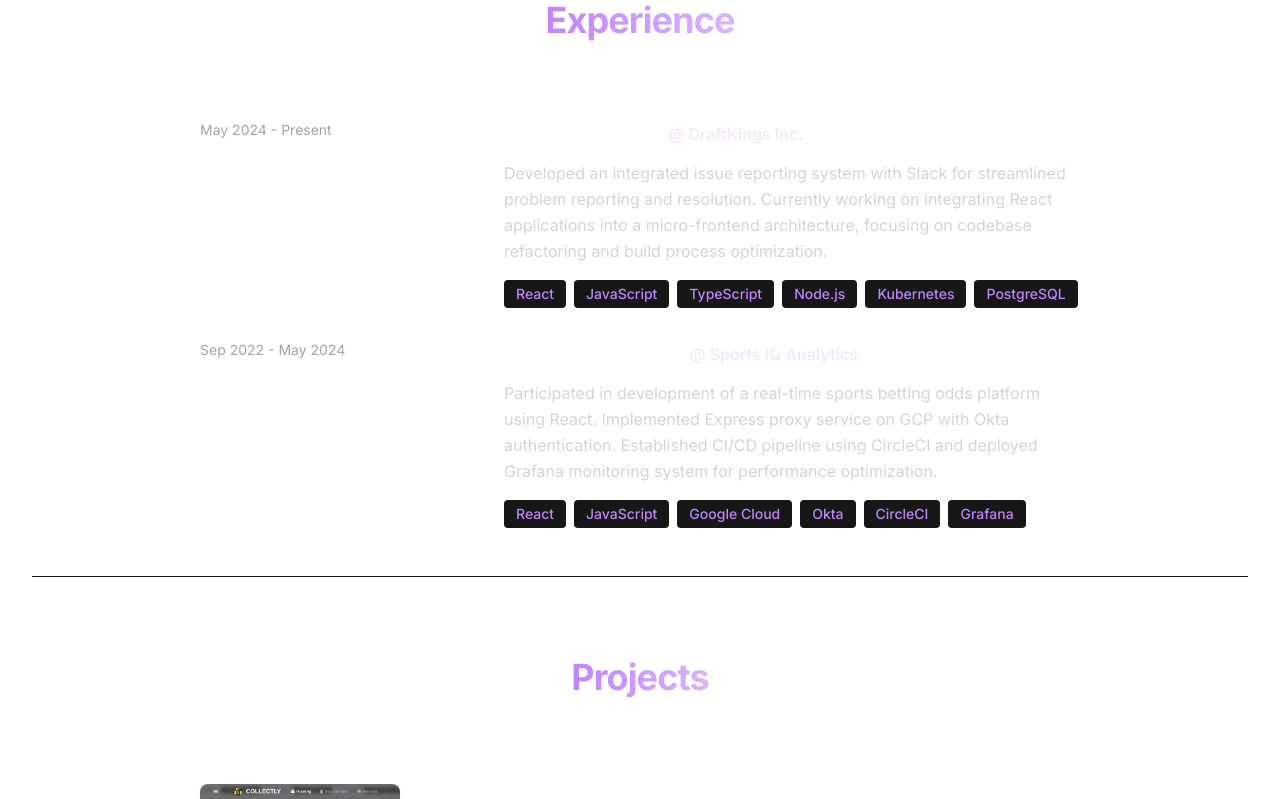
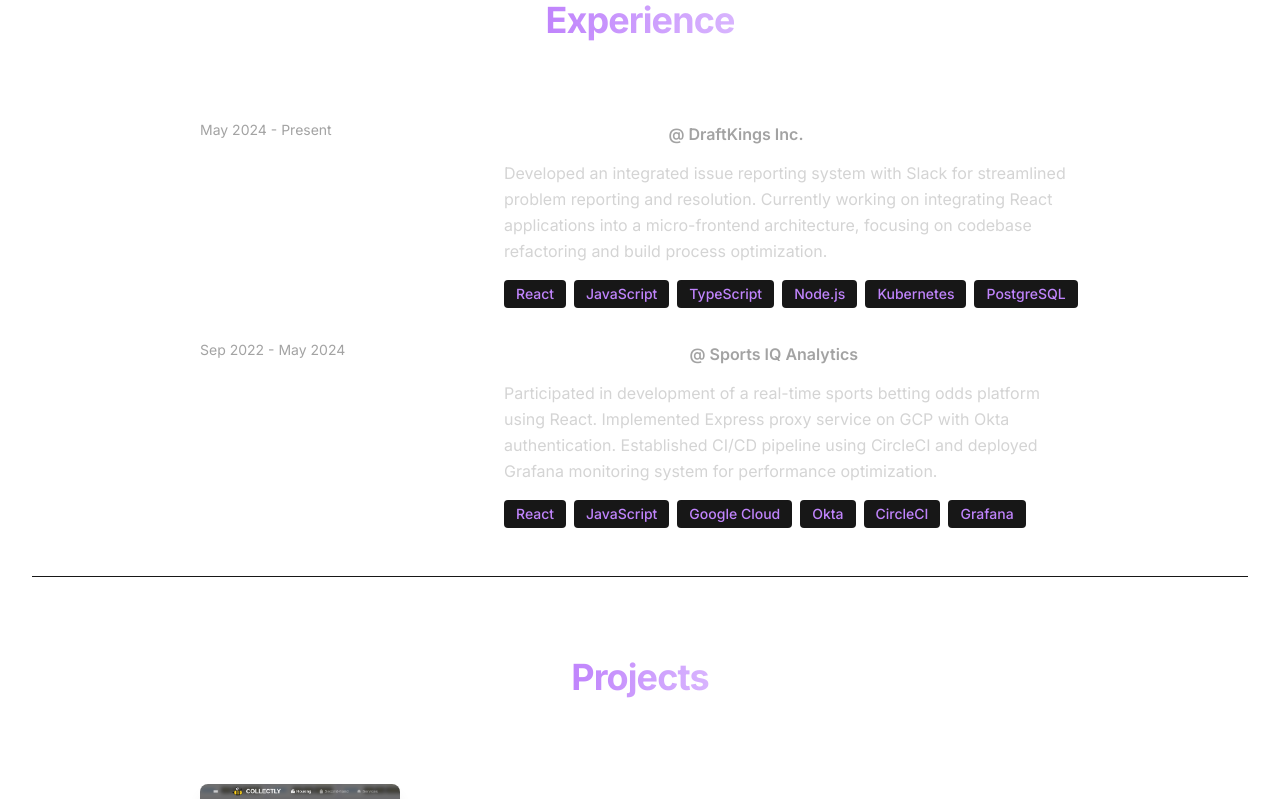
Before and after one commit to sean698/portfolio-website, a React (Vite) app: page / in a window 1280 px wide. Shown: the part 3440-4239 px from the top of the page. Built offline with nearby package versions, Linux system fonts and the light colour scheme.

Commit message:
change text size

```diff
--- a/src/components/Experience.jsx
+++ b/src/components/Experience.jsx
@@ -34,7 +34,7 @@
             >
               <h6 className="mb-3 font-semibold">
                 <span className="text-lg text-white">{exp.role}</span>{" "}
-                <span className="text-base text-purple-100">
+                <span className="text-base text-neutral-400">
                   @ {exp.company}
                 </span>
               </h6>
--- a/src/components/Projects.jsx
+++ b/src/components/Projects.jsx
@@ -57,7 +57,7 @@
                 project.image ? "lg:w-3/4" : "lg:w-2/3"
               }`}
             >
-              <h6 className="mb-3 text-xl font-bold text-white">
+              <h6 className="mb-3 text-lg font-bold text-white">
                 {project.title}
               </h6>
               <p className="mb-4 leading-relaxed text-neutral-300">
```
